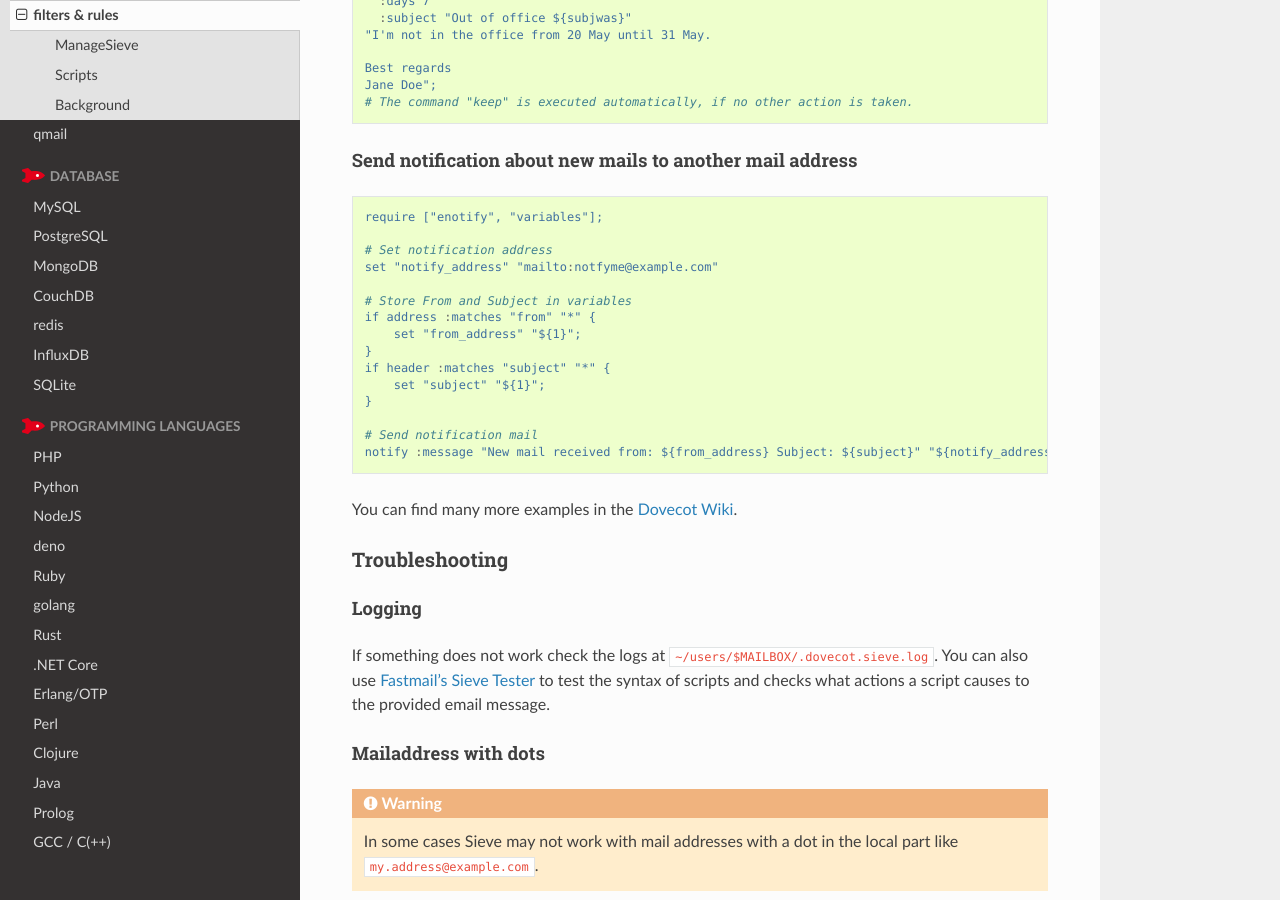
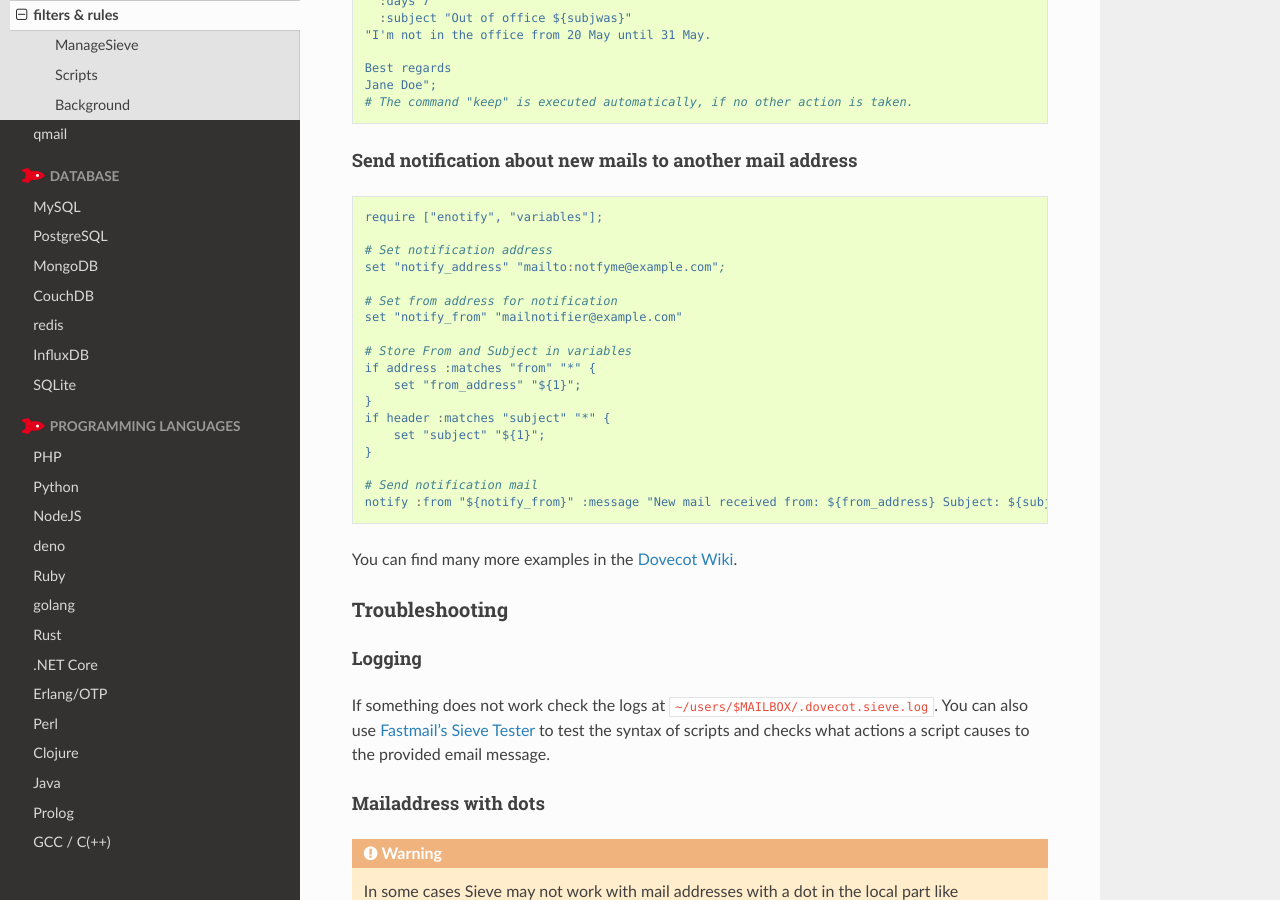
Before and after one commit to Uberspace/manual, a Sphinx documentation site: the page built from source/mail-filters.rst, in a window 1280 px wide and 900 px high, scrolled down 2053 px. Built offline with Sphinx 7.4.7 and the Read the Docs theme 2.0.0, drawn with Linux system fonts in a browser that asks for light colours; pages that are not in the unit, such as notebooks, are missing from menus.

Commit message:
[mail-filters] fix missing semicolon; from address

```diff
--- a/source/mail-filters.rst
+++ b/source/mail-filters.rst
@@ -105,7 +105,10 @@ Send notification about new mails to another mail address
     require ["enotify", "variables"];
 
     # Set notification address
-    set "notify_address" "mailto:notfyme@example.com"
+    set "notify_address" "mailto:notfyme@example.com";
+
+    # Set from address for notification
+    set "notify_from" "mailnotifier@example.com"
 
     # Store From and Subject in variables
     if address :matches "from" "*" {
@@ -116,7 +119,7 @@ Send notification about new mails to another mail address
     }
 
     # Send notification mail
-    notify :message "New mail received from: ${from_address} Subject: ${subject}" "${notify_address}";
+    notify :from "${notify_from}" :message "New mail received from: ${from_address} Subject: ${subject}" "${notify_address}";
 
 You can find many more examples in the `Dovecot Wiki <https://doc.dovecot.org/configuration_manual/sieve/examples/>`_.
 
```
